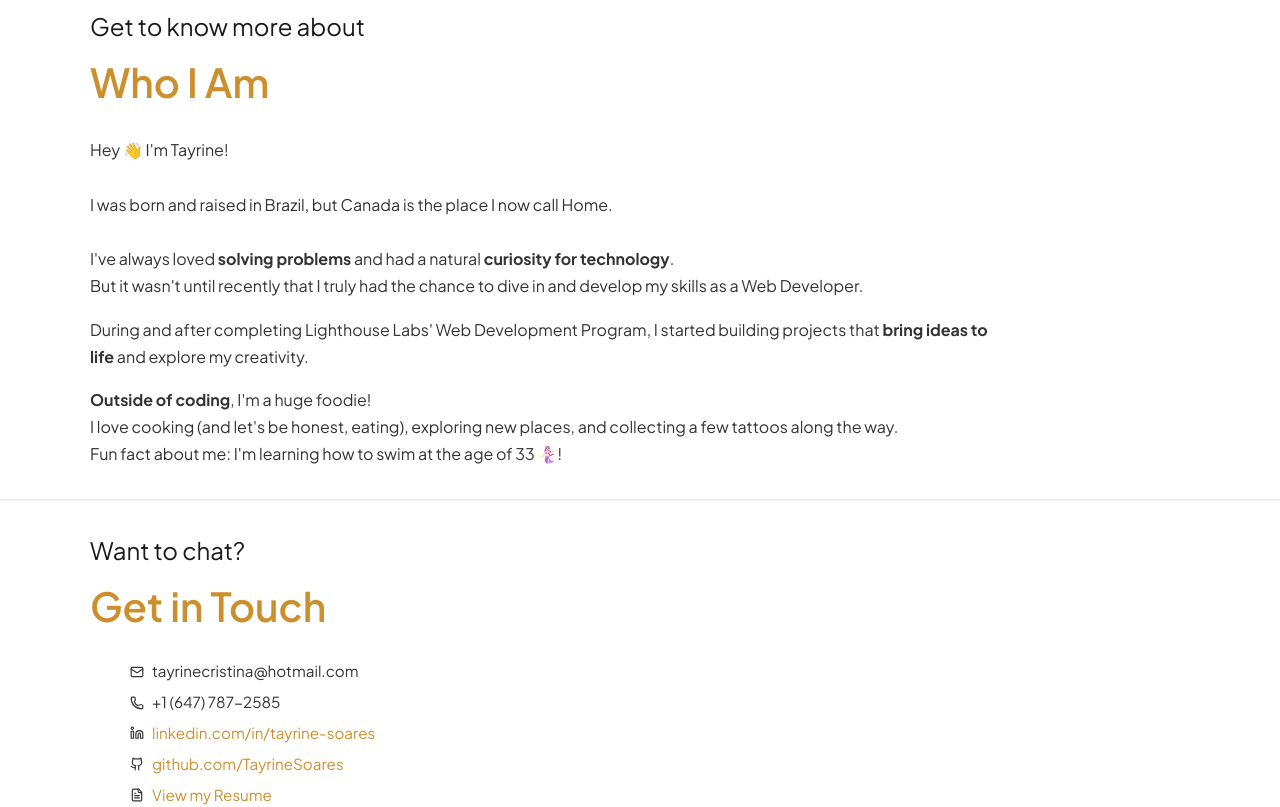
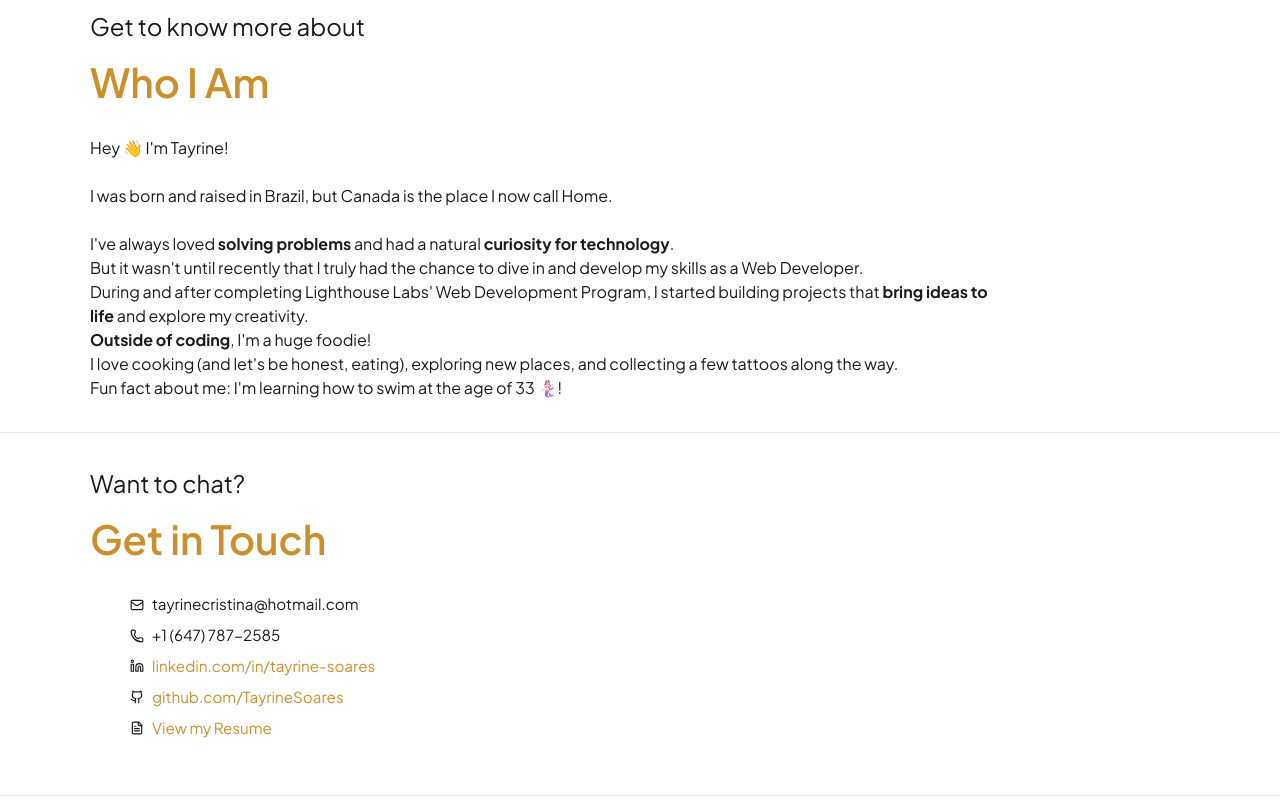
Before and after one commit to TayrineSoares/tayrine-portfolio, a React (Vite) app: page / in a window 1280 px wide. Shown: the part 3500-4307 px from the top of the page. Built offline with nearby package versions, Linux system fonts and the light colour scheme.

Commit message:
adjust text color on dark mode for about and contact section

```diff
--- a/src/styles/About.css
+++ b/src/styles/About.css
@@ -42,11 +42,7 @@ section {
   width: min(900px, 100%); /* readable column */
   justify-self: start;     /* align to same left edge as intro */
   text-align: left;
-  line-height: 1.7;
-  color: #333;
-  font-size: 1rem;
   display: grid;
-  gap: 1rem;
 }
 
 
--- a/src/styles/Contact.css
+++ b/src/styles/Contact.css
@@ -24,7 +24,7 @@ section {
   display: grid;
   gap: 0.5rem;
   font-size: 0.95rem;
-  color: #333;
+
 }
 
 .contact-info p {
```
